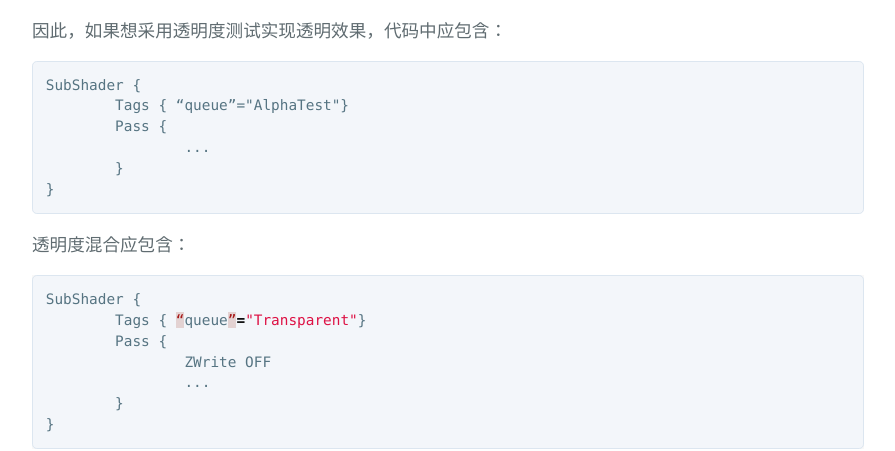
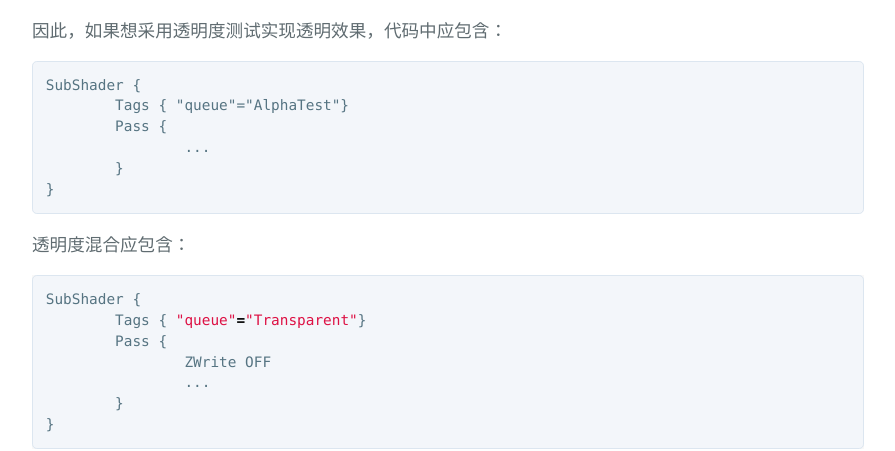
Before and after one commit to wonderly321/wonderly321.github.io, a Jekyll site: the page built from _posts/2019-11-8-Alpha-Effect-I.md, in a window 1280 px wide and 900 px high, scrolled down 1509 px. Shown: the part 183-634 px from the top of the window, without its empty margins (192-1087 px from the left). Built offline with Jekyll 4.4.1, drawn with Linux system fonts in a browser that asks for light colours.

````diff
--- a/_posts/2019-11-8-Alpha-Effect-I.md
+++ b/_posts/2019-11-8-Alpha-Effect-I.md
@@ -59,7 +59,7 @@ Unity中提供了**渲染队列**。我们可以使用SubShader的**Queue**标
 
 ```GLSL
 SubShader {
-	Tags { “queue”="AlphaTest"}
+	Tags { "queue"="AlphaTest"}
 	Pass {
 		...
 	}
@@ -72,7 +72,7 @@ SubShader {
 
 ```glsl
 SubShader {
-	Tags { “queue”="Transparent"}
+	Tags { "queue"="Transparent"}
 	Pass {
 		ZWrite OFF
 		...
````
